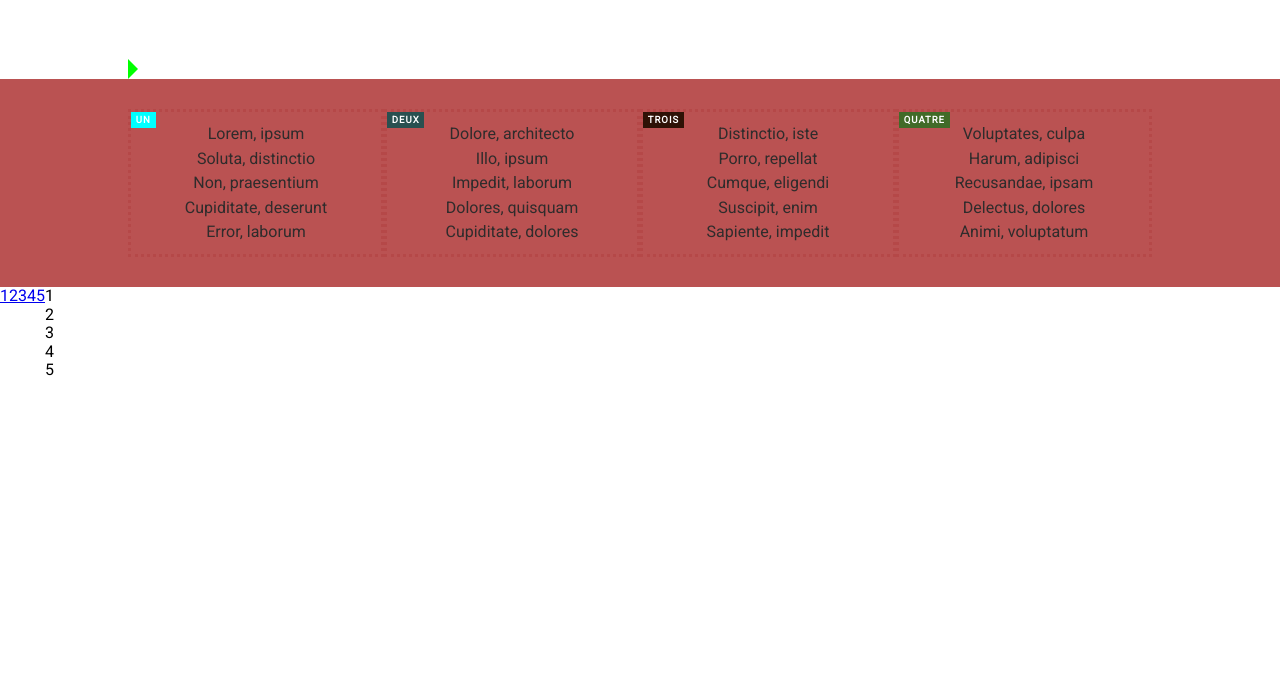
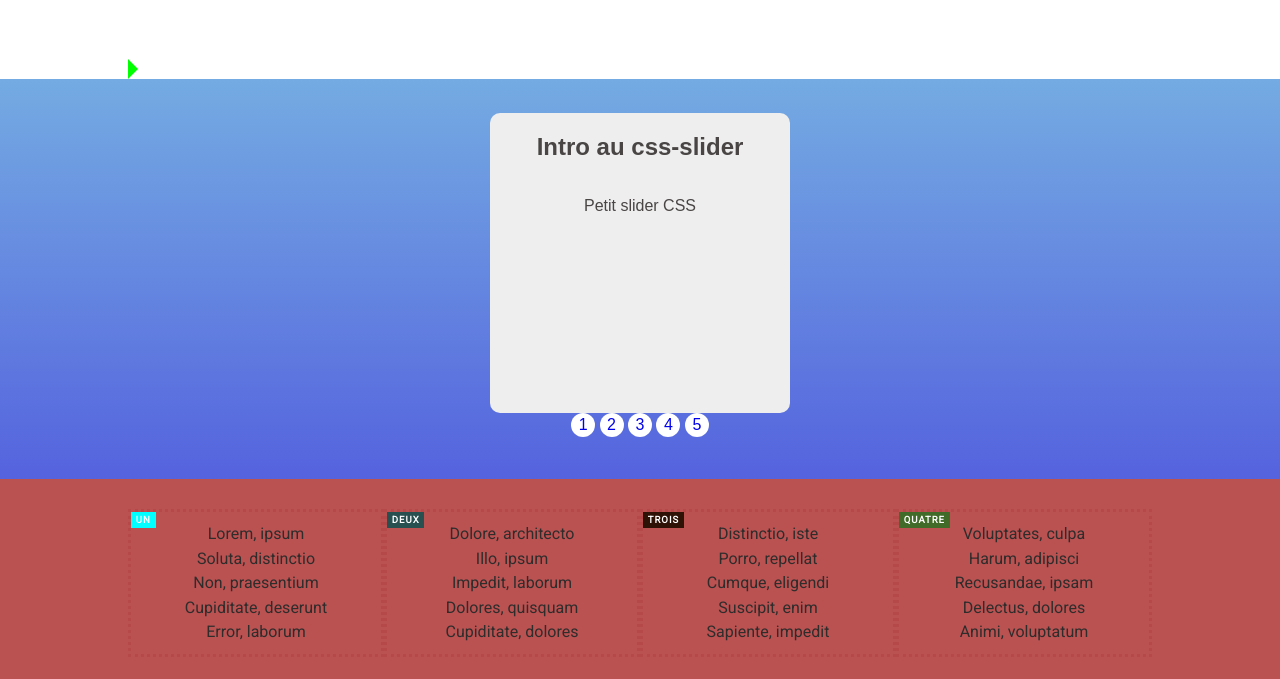
Before and after one commit to francoisMdesroches/ex-05, a plain HTML site: page index.htm in a window 1280 px wide. Shown: the part 525-1204 px from the top of the page. Before the commit the page ends 1112 px from the top, so only its background shows below. Drawn offline with nearby package versions, Linux system fonts and the light colour scheme.

Commit message:
slider integré et fonctionnel

```diff
--- a/index.htm
+++ b/index.htm
@@ -40,7 +40,6 @@
     </nav>
     <main>
         <section class="global">
-
             <h1>Bouton Sass avec Mixin</h1>
             <p>Utilisez SASS pour détecter vos couleurs d'arrière-plan et d'autres styles et appliquez-les à vos boutons pour une
             cohérence globale survole et états actifs.</p>
@@ -50,10 +49,37 @@
                 <a href="#" class="btn btn-jaune">Bouton jaune</a>
                 <a href="#" class="btn btn-rouge">Bouton rouge</a>
             </section>
+            <div class='mon_triangle'></div>
+        </section>
+        <section class="mon-slider">
+            <div class="slider">
+                <div class="slides">
+                    <div id="slide-1">
+                       <h2>Intro au css-slider</h2>
+                        <p>Petit slider CSS</p>
 
 
-            <div class='mon_triangle'></div>
-        </section>
+                    </div>
+                    <div id="slide-2">
+                        2
+                    </div>
+                    <div id="slide-3">
+                        3
+                    </div>
+                    <div id="slide-4">
+                        4
+                    </div>
+                    <div id="slide-5">
+                        5
+                    </div>
+                </div>
+                <a href="#slide-1">1</a>
+                <a href="#slide-2">2</a>
+                <a href="#slide-3">3</a>
+                <a href="#slide-4">4</a>
+                <a href="#slide-5">5</a>
+            </div>
+                 </section>
     </main>
 
     <footer id='pied-page'>
@@ -89,34 +115,7 @@
         </section>
     </footer>
 </body>
- <section class="mon-slider global">
-     <div class="slider">
 
-         <a href="#slide-1">1</a>
-         <a href="#slide-2">2</a>
-         <a href="#slide-3">3</a>
-         <a href="#slide-4">4</a>
-         <a href="#slide-5">5</a>
-
-         <div class="slides">
-             <div id="slide-1">
-                 1
-             </div>
-             <div id="slide-2">
-                 2
-             </div>
-             <div id="slide-3">
-                 3
-             </div>
-             <div id="slide-4">
-                 4
-             </div>
-             <div id="slide-5">
-                 5
-             </div>
-         </div>
-     </div>
- </section>
 <script>
     window.addEventListener('load', function () {
         let elmChkMenu = document.querySelector('#checkMenu')
--- a/sass/_slider.scss
+++ b/sass/_slider.scss
@@ -1,3 +1,16 @@
+.mon-slider {
+    display: flex;
+    align-items: center;
+    justify-content: center;
+    background: linear-gradient(to bottom, #74ABE2, #5563DE);
+    font-family: 'Ropa Sans', sans-serif;
+    overflow: hidden;
+    width: 100%;
+    height :400px;
+
+}
+
+
 .slider {
     width: 300px;
     text-align: center;
@@ -6,19 +19,24 @@
 
 .slides {
     display: flex;
-
     overflow-x: auto;
     scroll-snap-type: x mandatory;
-
-
-
     scroll-behavior: smooth;
     -webkit-overflow-scrolling: touch;
-
     /*
 scroll-snap-points-x: repeat(300px);
 scroll-snap-type: mandatory;
 */
+    div{
+        display : flex;
+        flex-direction : column;
+        h2 {
+            font-size: 1.5rem;
+        }
+        p{
+            font-size :1rem
+        }
+    }
 }
 
 .slides::-webkit-scrollbar {
@@ -27,7 +45,7 @@ scroll-snap-type: mandatory;
 }
 
 .slides::-webkit-scrollbar-thumb {
-    background: black;
+    background: rgb(129, 57, 57);
     border-radius: 10px;
 }
 
```
Also changed, not shown: css/style.css, sass/style.css (deleted), 2 other files.
